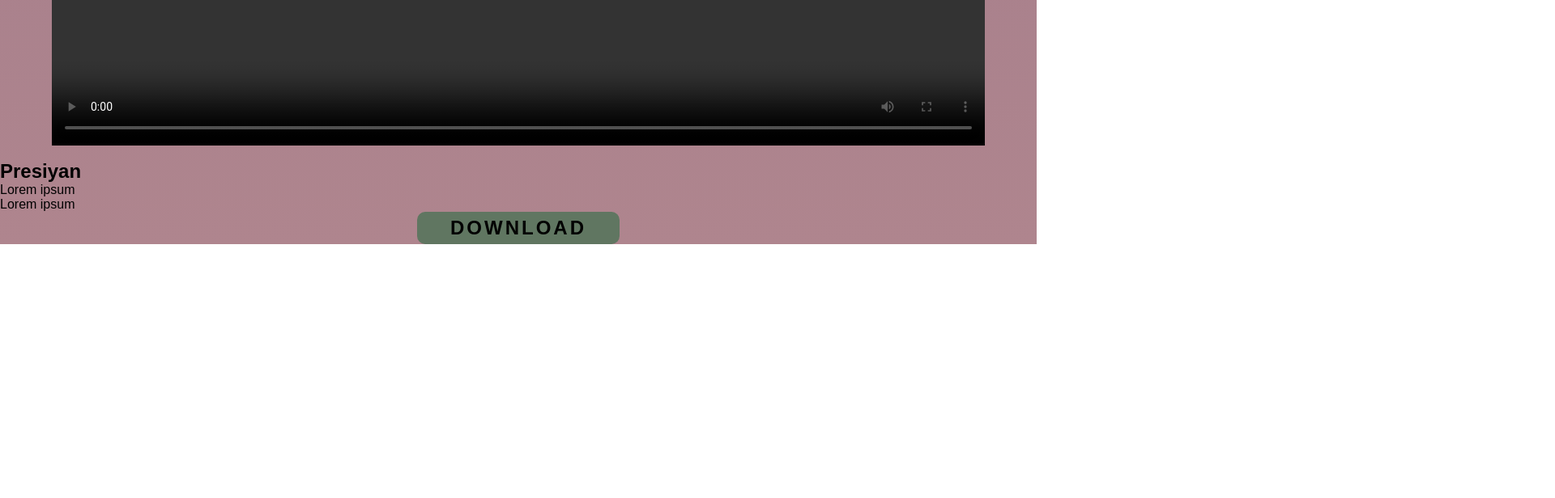
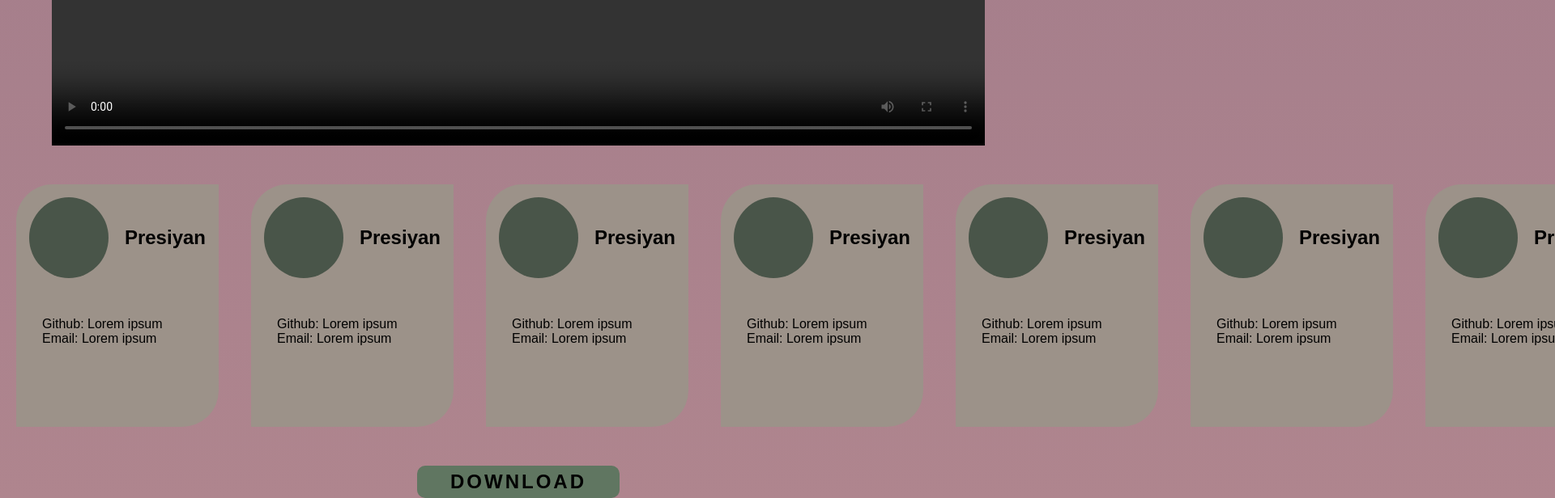
Before and after one commit to codingburgas/2122-the-games--adventures-team, a React (Create React App) app in the folder site/: page / in a window 1280 px wide. Shown: the part 2184-2800 px from the top of the page at 81% size, 1920 px wide, since content can reach past the window. Before the commit the page ends 2486 px from the top, so only its background shows below. Built offline with nearby package versions, Linux system fonts and the light colour scheme.

Commit message:
Add cards to App.jsx. Close #7

```diff
--- a/site/src/App.jsx
+++ b/site/src/App.jsx
@@ -1,7 +1,7 @@
 import TextBox from "./Components/TextBox";
 import textBoxData from "./data/textBoxData";
 import Character from "./Components/Character";
-import Person from "./Components/Person";
+import Person from "./Components/Card";
 import characterData from "./data/characterData";
 import personData from "./data/personData";
 import "./style/style.css";
--- /dev/null
+++ b/site/src/Components/Card.jsx
@@ -0,0 +1,16 @@
+export default function Person(props) {
+  return (
+    <>
+      <div className="card">
+        <div className="card--name--image">
+          <div className="card__image"></div>
+          <h2 className="card__name">{props.item.name}</h2>
+        </div>
+        <div className="card__info">
+          <p className="card__info__github">Github: {props.item.github}</p>
+          <p className="card__info__outlook">Email: {props.item.outlook}</p>
+        </div>
+      </div>
+    </>
+  );
+}
--- a/site/src/Components/Person.jsx
+++ /dev/null
@@ -1,14 +0,0 @@
-export default function Person(props) {
-  return (
-    <>
-      <div className="card">
-        <img src={props.item.image} alt="" className="card__image" />
-        <h2 className="card__name">{props.item.name}</h2>
-        <div className="card__info">
-          <p className="card__info__github">{props.item.github}</p>
-          <p className="card__info__outlook">{props.item.outlook}</p>
-        </div>
-      </div>
-    </>
-  );
-}
--- a/site/src/data/personData.js
+++ b/site/src/data/personData.js
@@ -1,4 +1,46 @@
 let personData = [
+  {
+    name: "Presiyan",
+    image: "#",
+    github: "Lorem ipsum",
+    outlook: "Lorem ipsum",
+  },
+  {
+    name: "Presiyan",
+    image: "#",
+    github: "Lorem ipsum",
+    outlook: "Lorem ipsum",
+  },
+  {
+    name: "Presiyan",
+    image: "#",
+    github: "Lorem ipsum",
+    outlook: "Lorem ipsum",
+  },
+  {
+    name: "Presiyan",
+    image: "#",
+    github: "Lorem ipsum",
+    outlook: "Lorem ipsum",
+  },
+  {
+    name: "Presiyan",
+    image: "#",
+    github: "Lorem ipsum",
+    outlook: "Lorem ipsum",
+  },
+  {
+    name: "Presiyan",
+    image: "#",
+    github: "Lorem ipsum",
+    outlook: "Lorem ipsum",
+  },
+  {
+    name: "Presiyan",
+    image: "#",
+    github: "Lorem ipsum",
+    outlook: "Lorem ipsum",
+  },
   {
     name: "Presiyan",
     image: "#",
--- a/site/src/style/style.css
+++ b/site/src/style/style.css
@@ -167,3 +167,36 @@ body {
   width: 90%;
   margin: auto 20px;
 }
+
+/* about us */
+.card {
+  width: 250px;
+  height: 300px;
+  background-color: #9c9289;
+  margin: var(--spacer-lg) 20px;
+  border-bottom-right-radius: 45px;
+  border-top-left-radius: 45px;
+}
+
+.card__image {
+  background-color: #495549;
+  width: 100px;
+  height: 100px;
+  border-radius: 50%;
+}
+
+.card--name--image {
+  display: flex;
+  justify-content: center;
+  align-items: center;
+  gap: 20px;
+  padding: var(--spacer);
+}
+
+.card__info {
+  margin: var(--spacer-md);
+}
+
+.card--container {
+  display: flex;
+}
```
